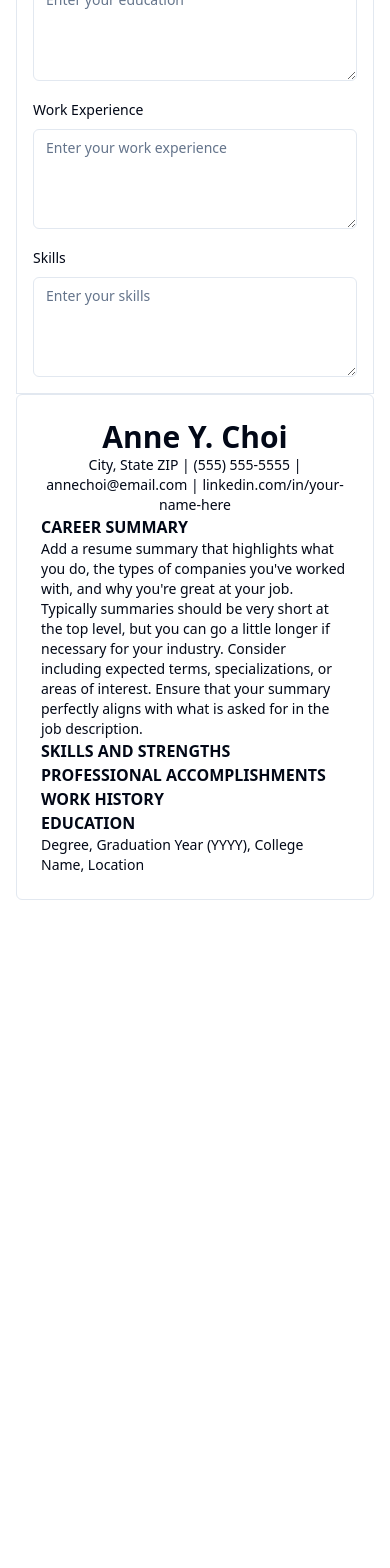
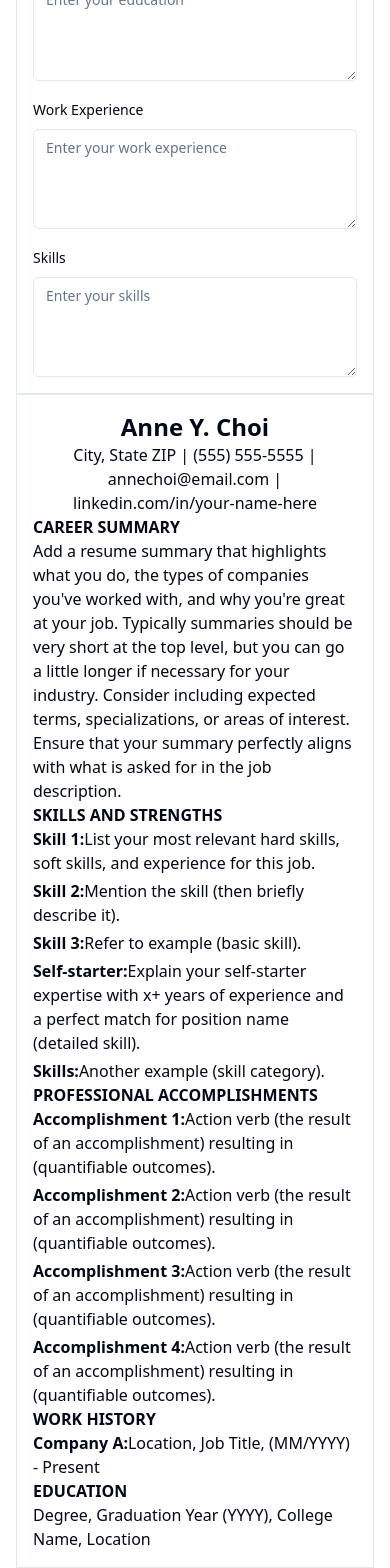
Before and after one commit to SynthCod3/ResumeWiz, a Next.js app: page /editor in a window 390 px wide. Shown: the part 549-2117 px from the top of the page. Before the commit the page ends 1449 px from the top, so only its background shows below. Built offline with nearby package versions, Linux system fonts and the light colour scheme.

Commit message:
resume template added

```diff
--- a/templates/template1/index.css
+++ /dev/null
@@ -1,5 +0,0 @@
-@media screen and (max-width: 768px) {
-    .max-w-[21cm] {
-      max-width: calc(100vw - 2rem); /* Adjust as necessary */
-    }
-  }
--- /dev/null
+++ b/templates/template1/index.module.css
@@ -0,0 +1,23 @@
+.a4-container {
+    width: 595px;
+    height: 842px;
+    margin: 0 auto;
+    padding: 24px;
+    font-size: calc(14px + 0.5vw);
+    aspect-ratio: 595 / 842; /* Aspect ratio of A4 size */
+}
+
+@media screen and (max-width: 768px) {
+    .a4-container {
+        width: calc(100vw - 48px);
+        height: calc((100vw - 48px) * 842 / 595); /* Calculate height based on aspect ratio */
+        padding: 24px;
+        font-size: calc(12px + 0.5vw);
+    }
+}
+
+@media screen and (max-width: 480px) {
+    .a4-container {
+        font-size: calc(10px + 0.5vw);
+    }
+}
--- a/templates/template1/index.tsx
+++ b/templates/template1/index.tsx
@@ -1,46 +1,98 @@
-import './index.css';
+import styles from './index.module.css';
 
 export default function Template1() {
   return (
-      <div className="bg-white p-6 max-w-[21cm] mx-auto my-8 border rounded-md">
-        {/* Set max width to 21cm for A4 size */}
-        <div className="flex flex-col space-y-6">
+   <div className=" p-10 bg-white lg:overflow-hidden scale-50 md:scale-100 border" style={{ aspectRatio: '1 / 1.414' }}>
+  {/* Your content goes here */}
+
+      <div className=" p-4 space-y-6" id="resume">
         <div className="text-center">
-            <h1 className="text-3xl font-bold">Anne Y. Choi</h1>
-            <p className="text-sm">
-              City, State ZIP | (555) 555-5555 | annechoi@email.com | linkedin.com/in/your-name-here
+          <h1 className="text-2xl font-bold">Anne Y. Choi</h1>
+          <p className="text-xs">
+            City, State ZIP | (555) 555-5555 | annechoi@email.com |
+            linkedin.com/in/your-name-here
           </p>
         </div>
         <section>
-            <h2 className="font-bold text-xl mb-2">CAREER SUMMARY</h2>
-            <p className="text-sm">
-              Add a resume summary that highlights what you do, the types of companies you've worked with, and why you're
-              great at your job. Typically summaries should be very short at the top level, but you can go a little longer
-              if necessary for your industry. Consider including expected terms, specializations, or areas of interest.
-              Ensure that your summary perfectly aligns with what is asked for in the job description.
+          <h2 className="font-bold text-base mb-2">CAREER SUMMARY</h2>
+          <p className="text-xs">
+            Add a resume summary that highlights what you do, the types of
+            companies you've worked with, and why you're great at your job.
+            Typically summaries should be very short at the top level, but you
+            can go a little longer if necessary for your industry. Consider
+            including expected terms, specializations, or areas of interest.
+            Ensure that your summary perfectly aligns with what is asked for in
+            the job description.
           </p>
         </section>
         <section>
-            <h2 className="font-bold text-xl mb-2">SKILLS AND STRENGTHS</h2>
-            <ul className="list-disc pl-5 text-sm space-y-1">
-              {/* Skills and strengths list */}
+          <h2 className="font-bold text-base mb-2">SKILLS AND STRENGTHS</h2>
+          <ul className="list-disc pl-3 text-xs space-y-1">
+            <li>
+              <strong>Skill 1:</strong>
+              List your most relevant hard skills, soft skills, and experience
+              for this job.
+            </li>
+            <li>
+              <strong>Skill 2:</strong>
+              Mention the skill (then briefly describe it).
+            </li>
+            <li>
+              <strong>Skill 3:</strong>
+              Refer to example (basic skill).
+            </li>
+            <li>
+              <strong>Self-starter:</strong>
+              Explain your self-starter expertise with x+ years of experience
+              and a perfect match for position name (detailed skill).
+            </li>
+            <li>
+              <strong>Skills:</strong>
+              Another example (skill category).
+            </li>
           </ul>
         </section>
         <section>
-            <h2 className="font-bold text-xl mb-2">PROFESSIONAL ACCOMPLISHMENTS</h2>
-            <ul className="list-disc pl-5 text-sm space-y-1">
-              {/* Professional accomplishments list */}
+          <h2 className="font-bold text-base mb-2">
+            PROFESSIONAL ACCOMPLISHMENTS
+          </h2>
+          <ul className="list-disc pl-3 text-xs space-y-1">
+            <li>
+              <strong>Accomplishment 1:</strong>
+              Action verb (the result of an accomplishment) resulting in
+              (quantifiable outcomes).
+            </li>
+            <li>
+              <strong>Accomplishment 2:</strong>
+              Action verb (the result of an accomplishment) resulting in
+              (quantifiable outcomes).
+            </li>
+            <li>
+              <strong>Accomplishment 3:</strong>
+              Action verb (the result of an accomplishment) resulting in
+              (quantifiable outcomes).
+            </li>
+            <li>
+              <strong>Accomplishment 4:</strong>
+              Action verb (the result of an accomplishment) resulting in
+              (quantifiable outcomes).
+            </li>
           </ul>
         </section>
         <section>
-            <h2 className="font-bold text-xl mb-2">WORK HISTORY</h2>
-            <ul className="list-none space-y-1">
-              {/* Work history list */}
+          <h2 className="font-bold text-base mb-2">WORK HISTORY</h2>
+          <ul className="list-none space-y-1 text-xs">
+            <li>
+              <strong>Company A:</strong>
+              Location, Job Title, (MM/YYYY) - Present
+            </li>
           </ul>
         </section>
         <section>
-            <h2 className="font-bold text-xl mb-2">EDUCATION</h2>
-            <p className="text-sm">Degree, Graduation Year (YYYY), College Name, Location</p>
+          <h2 className="font-bold text-base mb-2">EDUCATION</h2>
+          <p className="text-xs">
+            Degree, Graduation Year (YYYY), College Name, Location
+          </p>
         </section>
       </div>
     </div>
```
Lines whose indentation alone changed are shown as unchanged.
